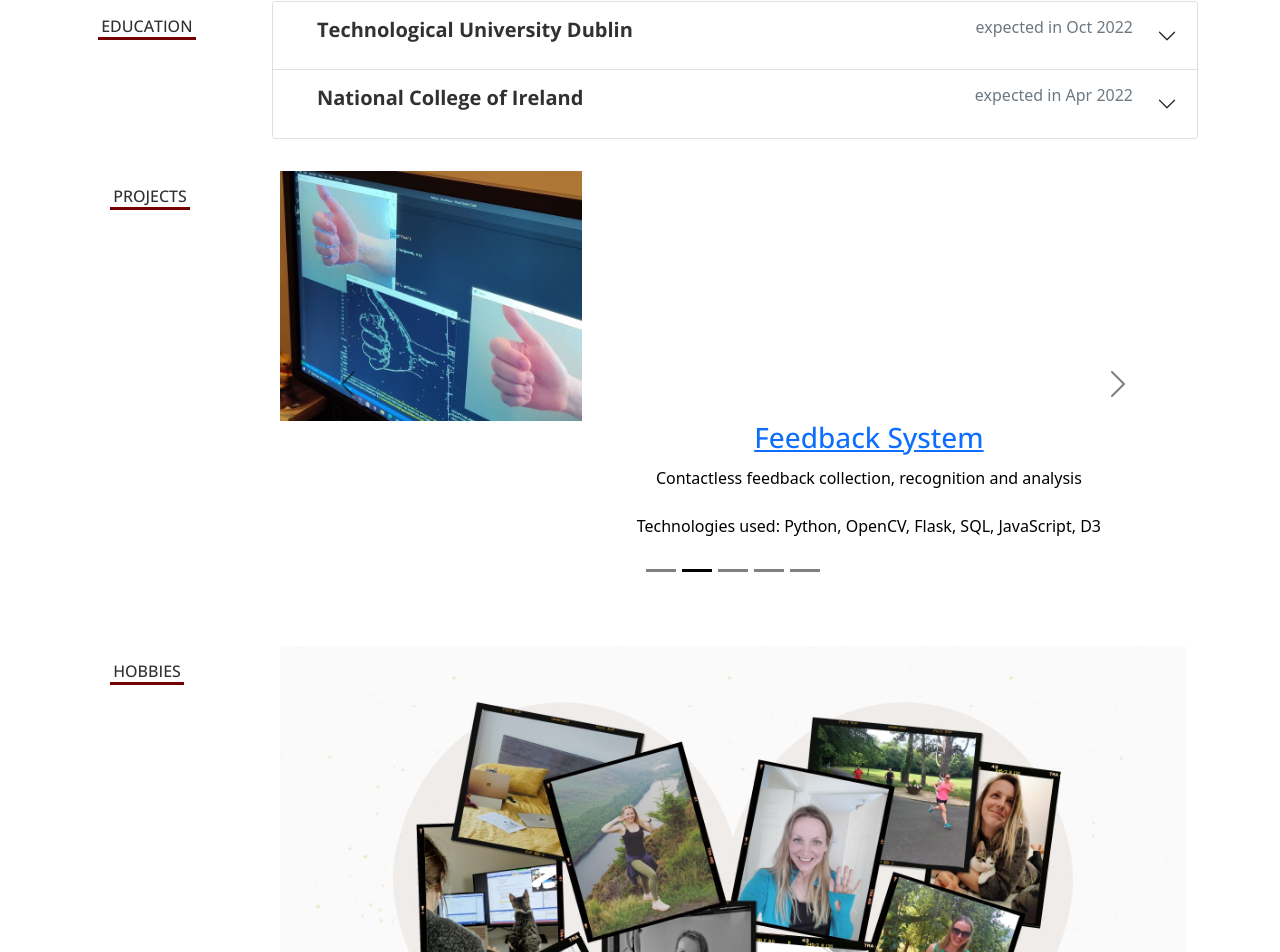
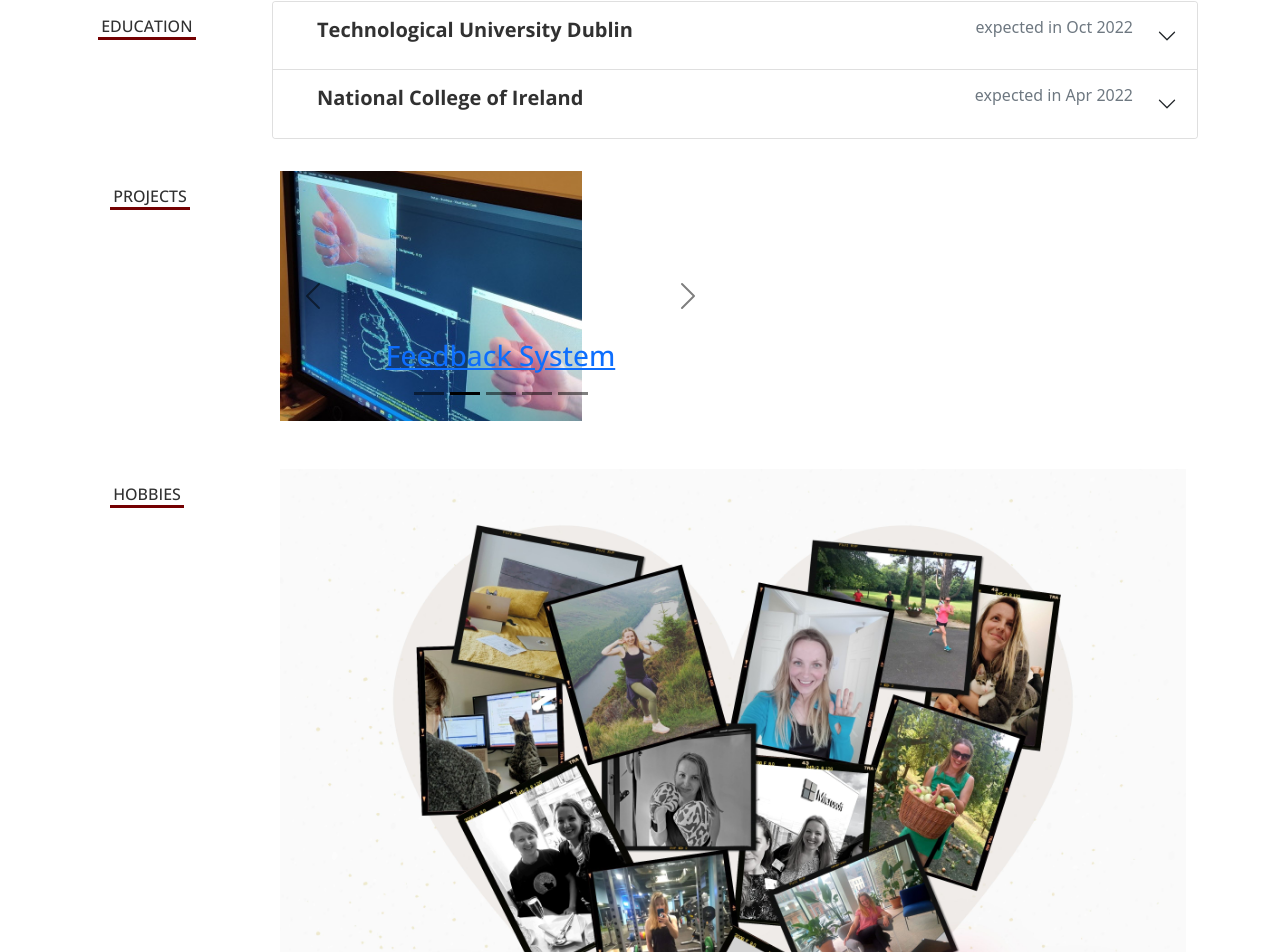
Before and after one commit to Iryna-Slynko/iryna-slynko-personal-website, a React (Create React App) app: page / in a window 1280 px wide. Shown: the part 2185-3137 px from the top of the page. Built offline with nearby package versions, Linux system fonts and the light colour scheme.

Commit message:
fix stuff

```diff
--- a/src/App.scss
+++ b/src/App.scss
@@ -23,8 +23,5 @@ body {
   max-height: 250px;
 }
 
-#projects .carousel-caption {
-  position: inherit;
-}
 
 @import "~bootstrap/scss/bootstrap";
--- a/src/components/Projects.tsx
+++ b/src/components/Projects.tsx
@@ -22,8 +22,6 @@ export default class Projects extends React.Component<IProps> {
         />
         <Carousel.Caption>
           <a href={project.url} target="_blank" rel="noreferrer"><h3>{project.title}</h3></a>
-          <p>{project.description}</p>
-          <p>Technologies used: {project.technologies.join(', ')}</p>
         </Carousel.Caption>
       </Carousel.Item>
     });
@@ -31,7 +29,7 @@ export default class Projects extends React.Component<IProps> {
       <section id='projects'>
 
         <Container>
-           <Row  className="justify-content-md-center">
+           <Row >
          <Col  className="pb-5 text-left" sm={3} md={2}>
           <h4>
             <span>
@@ -39,7 +37,7 @@ export default class Projects extends React.Component<IProps> {
             </span>
           </h4>
         </Col>
-            <Col>
+            <Col sm={5}>
         <Carousel variant='dark'>
           {projectItems}
         </Carousel>
```
